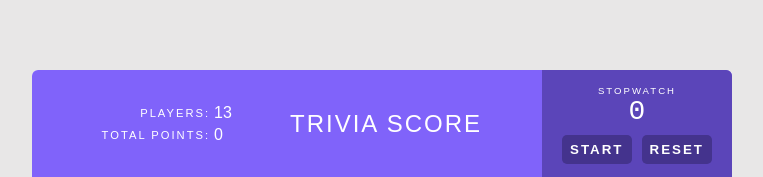
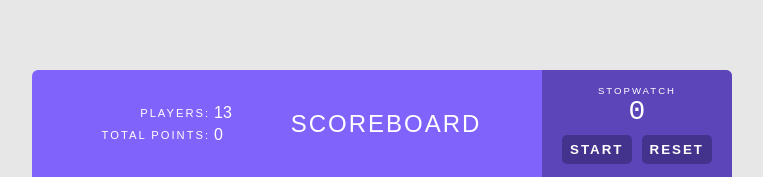
Before and after one commit to yadetagetachew/scoreboard-application, a React (Create React App) app: page / in a window 1280 px wide. Shown: the top 177 px of the page, without its empty margins (258-1021 px from the left). Built offline with nearby package versions, Linux system fonts and the light colour scheme.

Commit message:
perf:made propTyes strict by using isRequired

```diff
--- a/src/AddPlayerForm.js
+++ b/src/AddPlayerForm.js
@@ -25,7 +25,7 @@ const AddPlayerForm = ({addPlayer}) => {
 };
 
 AddPlayerForm.propTypes = {
-    addPlayer: PropTypes.func
+    addPlayer: PropTypes.func.isRequired
 }
 
 export default AddPlayerForm
--- a/src/App.js
+++ b/src/App.js
@@ -107,7 +107,7 @@ const handleAddPlayer = (name) => {
   return (
       <div className="scoreboard">
           <Header
-              title="Trivia Score"
+              // title="Trivia Score"
               players={players}
           />
           {players.map( player =>
--- a/src/Counter.js
+++ b/src/Counter.js
@@ -13,9 +13,9 @@ const Counter = ({score, id, changeScore}) => {
   };
 
   Counter.propTypes = {
-    score: PropTypes.number,
-    id: PropTypes.number,
-    changeScore:PropTypes.func
+    score: PropTypes.number.isRequired,
+    id: PropTypes.number.isRequired,
+    changeScore:PropTypes.func.isRequired
   };
 
   export default Counter
--- a/src/Header.js
+++ b/src/Header.js
@@ -20,8 +20,13 @@ const Header = ({players, title}) => {
     );
   }
   Header.propTypes = {
-    players: PropTypes.arrayOf(PropTypes.object),
-    title: PropTypes.string
+    players: PropTypes.arrayOf(PropTypes.object.isRequired),
+    title: PropTypes.string.isRequired
+  };
+
+  Header.defaultProps = {
+    title: 'Scoreboard'
+
   };
 
   export default Header
--- a/src/Stats.js
+++ b/src/Stats.js
@@ -24,7 +24,7 @@ const Stats = ({players}) => {
 
 Stats.propTypes = {
     player: PropTypes.arrayOf(PropTypes.shape({
-        score: PropTypes.number
+        score: PropTypes.number.isRequired
     })),
 };
 
```
Also changed, not shown: src/Player.js (+4 -4 lines).
